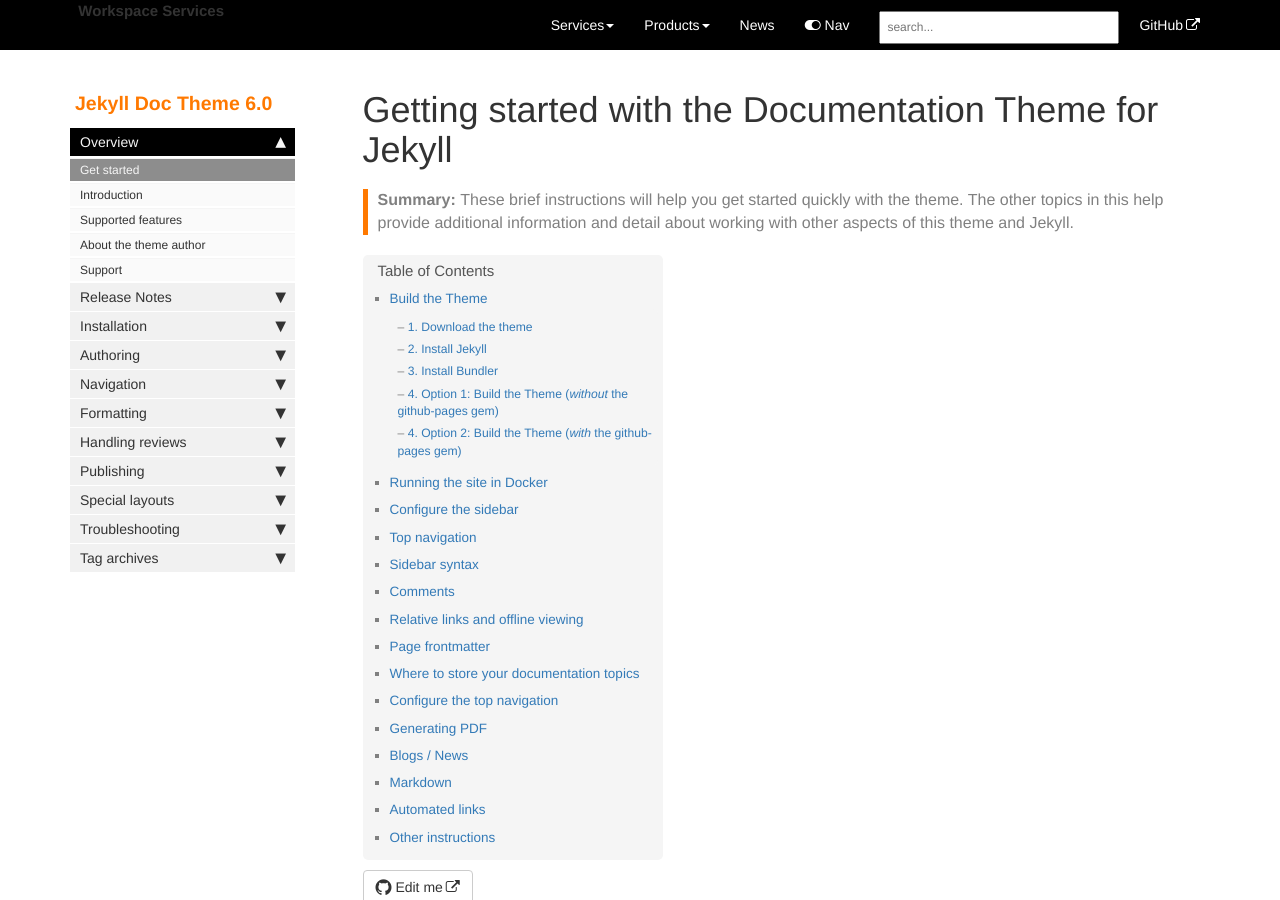
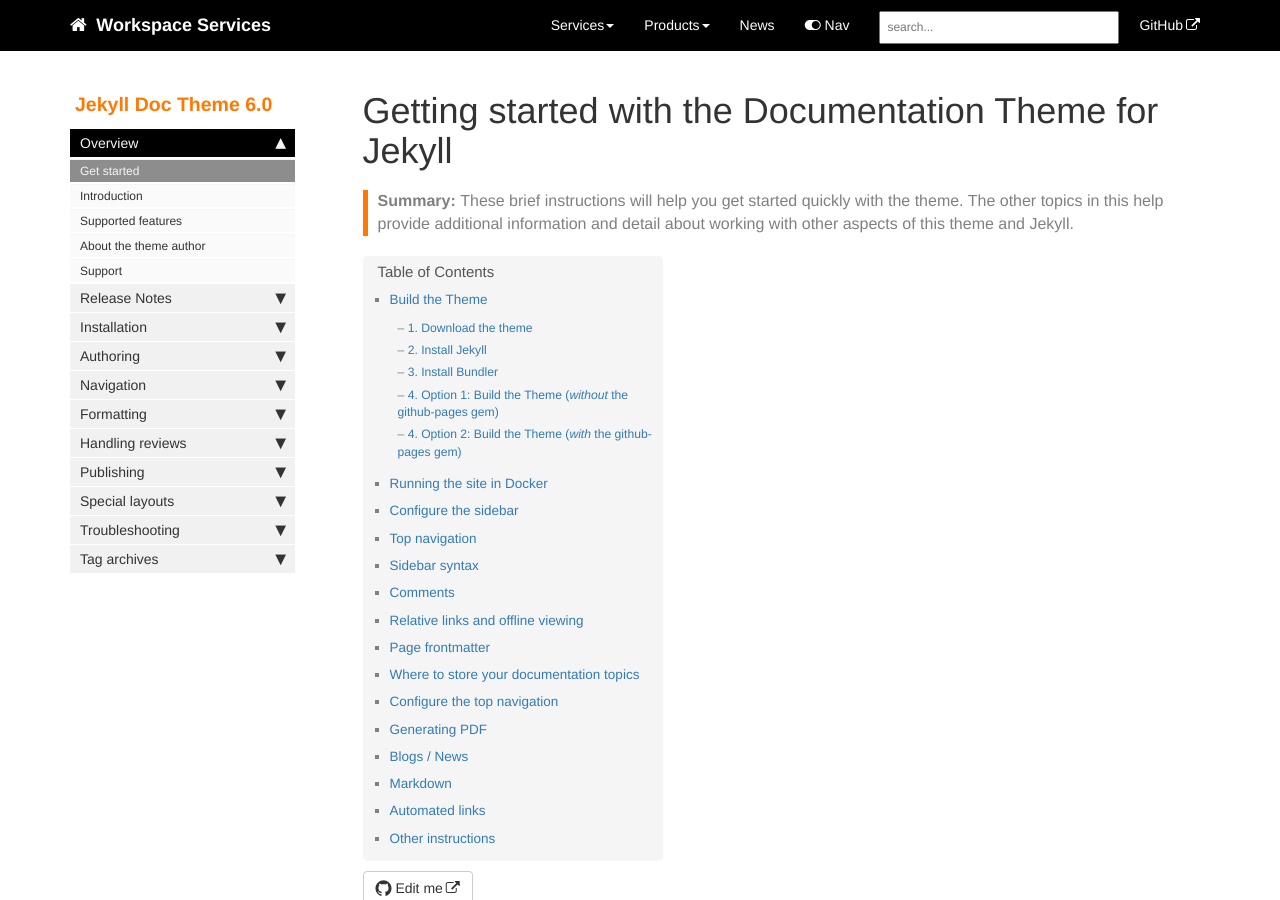
Before and after one commit to brummens/workspace-docs, a Jekyll site: the page built from index.md, in a window 1280 px wide and 900 px high. Built offline with Jekyll 4.4.1, drawn with Linux system fonts in a browser that asks for light colours; comment, search, counter and statistics services are not loaded.

Commit message:
Update topnav.html

```diff
--- a/_includes/topnav.html
+++ b/_includes/topnav.html
@@ -8,7 +8,7 @@
                 <span class="icon-bar"></span>
                 <span class="icon-bar"></span>
             </button>
-            &nbsp;<span class="projectTitle"> {{site.topnav_title}}</span></a>
+            <a class="fa fa-home fa-lg navbar-brand" href="index.html">&nbsp;<span class="projectTitle"> {{site.topnav_title}}</span></a>
         </div>
         <div class="collapse navbar-collapse" id="bs-example-navbar-collapse-1">
             <ul class="nav navbar-nav navbar-right">
```
